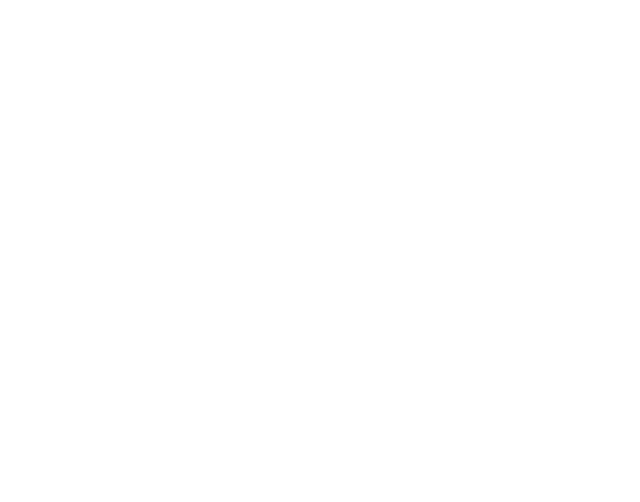
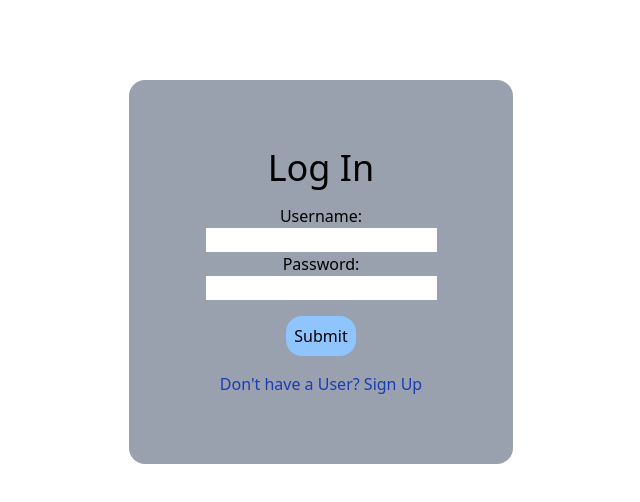
Before and after one commit to AlenCrayt/user_notes_page, a website: page web_page/index.html in a window 1280 px wide. Shown: the whole page, without its empty margins (319-959 px from the left). Drawn offline with nearby package versions, Linux system fonts and the light colour scheme; files that its build step writes are made by us from their sources.

Commit message:
Made basic log in page, removed Makefile from tracking

```diff
--- a/web_page/index.html
+++ b/web_page/index.html
@@ -3,11 +3,25 @@
   <head>
     <meta charset="UTF-8" />
     <meta name="viewport" content="width=device-width, initial-scale=1.0" />
-    <link href="./output.css" rel="stylesheet"/>
-    <title>User Notes</title>
+    <link href="./output.css" rel="stylesheet" />
+    <title>Notes: Sign In</title>
   </head>
-  <body>
-    <article></article>
+  <body class="flex flex-col items-center justify-center">
+    <article
+      class="bg-gray-400 flex flex-col items-center justify-center w-96 h-96 m-20 rounded-2xl"
+    >
+      <form class="flex flex-col justify-center items-center">
+        <h1 class="mb-4 text-4xl">Log In</h1>
+        <label>Username:</label>
+        <input class="bg-white" />
+        <label>Password:</label>
+        <input class="bg-white" />
+        <button class="mt-4 bg-blue-300 p-2 rounded-2xl">Submit</button>
+      </form>
+      <a class="text-center text-blue-800 w-60 mt-4"
+        >Don't have a User? Sign Up</a
+      >
+    </article>
     <script src="https://cdn.jsdelivr.net/npm/htmx.org@2.0.6/dist/htmx.min.js"></script>
   </body>
 </html>
```
Also changed, not shown: 1 other file.
